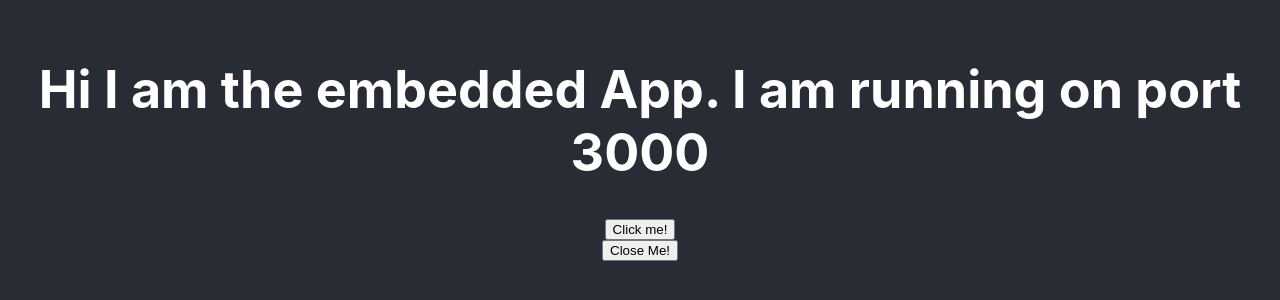
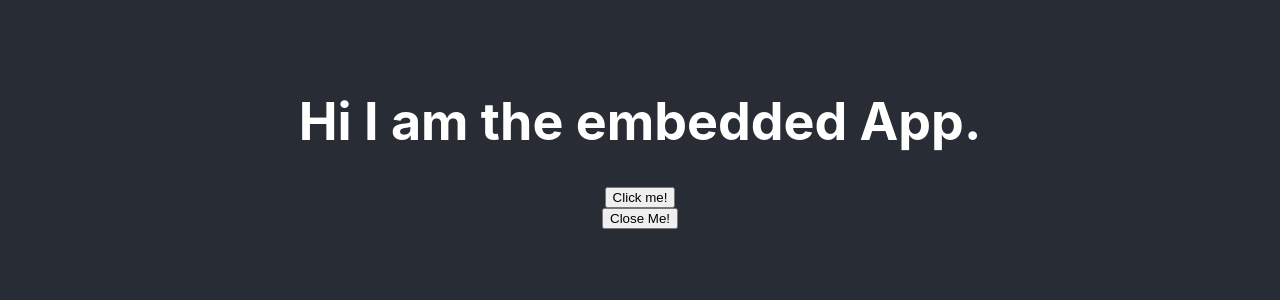
Before and after one commit to VFC-Peterramos/iframe-demo-integration, a React (Create React App) app: page / in a window 1280 px wide. Shown: the part 258-558 px from the top of the page. Built offline with nearby package versions, Linux system fonts and the light colour scheme.

Commit message:
adds scrips, homepage and more correct header

```diff
--- a/package.json
+++ b/package.json
@@ -2,6 +2,7 @@
   "name": "integrated-app",
   "version": "0.1.0",
   "private": true,
+  "homepage": "https://VFC-Peterramos.github.io/iframe-demo-integration",
   "dependencies": {
     "@testing-library/jest-dom": "^4.2.4",
     "@testing-library/react": "^9.3.2",
@@ -14,7 +15,9 @@
     "start": "react-scripts start",
     "build": "react-scripts build",
     "test": "react-scripts test",
-    "eject": "react-scripts eject"
+    "eject": "react-scripts eject",
+    "predeploy": "yarn build",
+    "deploy": "gh-pages -d build"
   },
   "eslintConfig": {
     "extends": "react-app"
--- a/src/App.js
+++ b/src/App.js
@@ -12,18 +12,21 @@ function App() {
     // console.log("window is ===", window); // Uncomment to illustrate how window.parent is blocked
     window.parent.postMessage(
       JSON.parse(`{ "key": "value", "other": 1, "another": false }`),
-      "http://localhost:8080"
+      "      https://vfc-peterramos.github.io/iframe-integration-host/"
     );
   };
 
   const handleClose = () => {
-    window.parent.postMessage(`close`, "http://localhost:8080");
+    window.parent.postMessage(
+      `close`,
+      "https://vfc-peterramos.github.io/iframe-integration-host/"
+    );
   };
 
   return (
     <div className="App">
       <header className="App-header">
-        <h1>Hi I am the embedded App. I am running on port 3000</h1>
+        <h1>Hi I am the embedded App.</h1>
         <button onClick={() => handleClick()}>Click me!</button>
         <button onClick={() => handleClose()}>Close Me!</button>
       </header>
```
